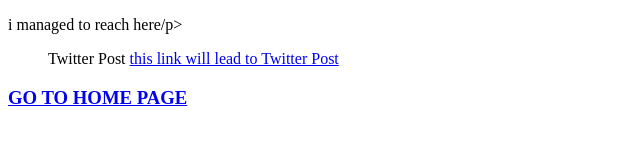
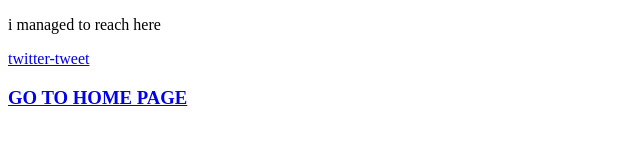
Before and after one commit to Aravattali/My_First_Portfolio, a plain HTML site: page html_basic/tweets.html in a window 1280 px wide. Shown: the whole page, without its empty margins (0-640 px from the left). Drawn offline with Linux system fonts and the light colour scheme.

Commit message:
update the tweet page

```diff
--- a/html_basic/tweets.html
+++ b/html_basic/tweets.html
@@ -8,12 +8,11 @@
 </head>
 
 <body>
-    <p>i managed to reach here/p>
+    <p>i managed to reach here</p>
 </body>
-<blockquote class="twitter"> Twitter Post
-    <a href="https://twitter.com/Aravatt_Ali/status/1858777268136366453" target="_blank">this link will lead to Twitter Post</a>
+<a href="https://twitter.com/Aravatt_Ali/status/1858777268136366453" target="_blank">twitter-tweet</a>
 
-</blockquote>
+
 <h3>
     <a href="index.html">GO TO HOME PAGE</a>
 </h3>
```
